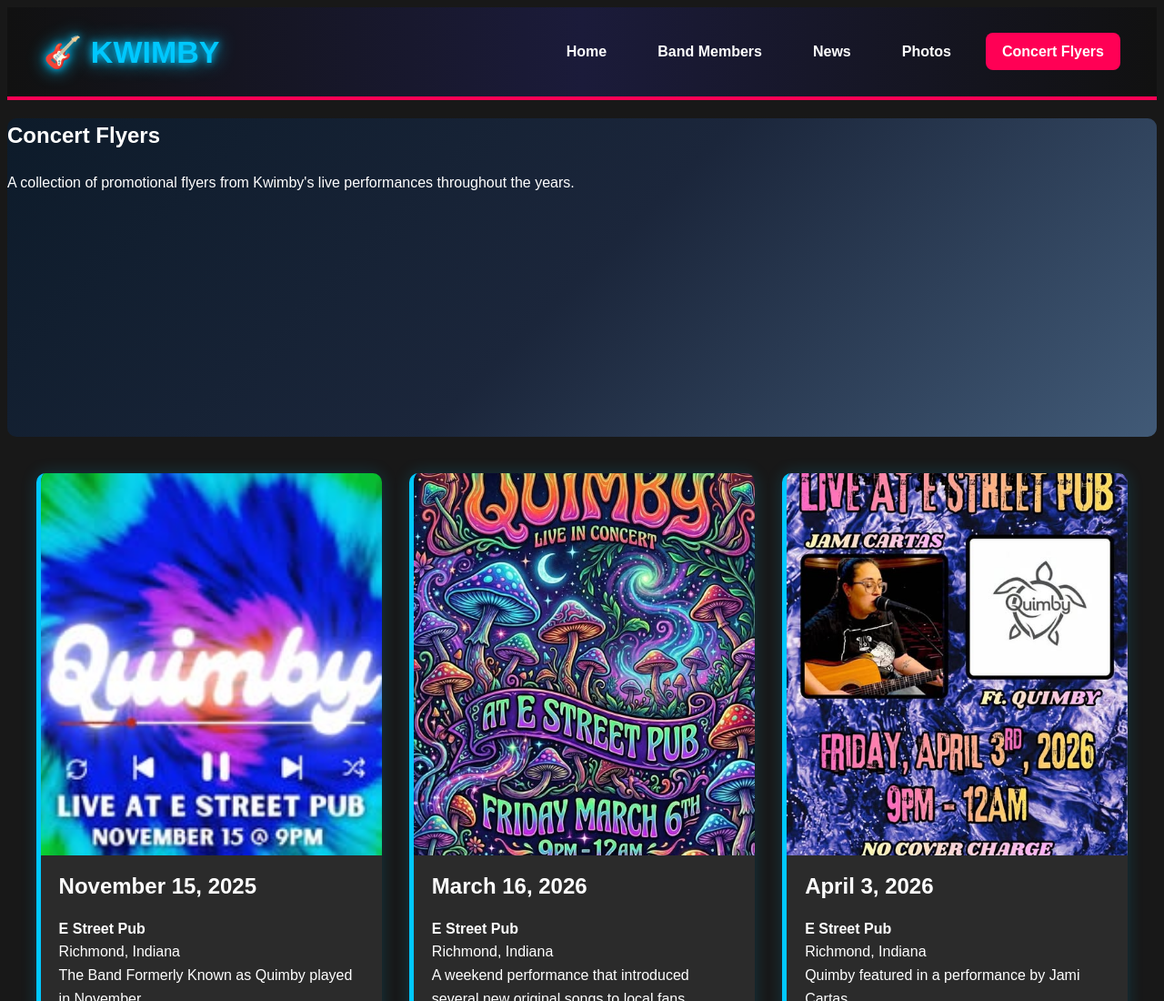
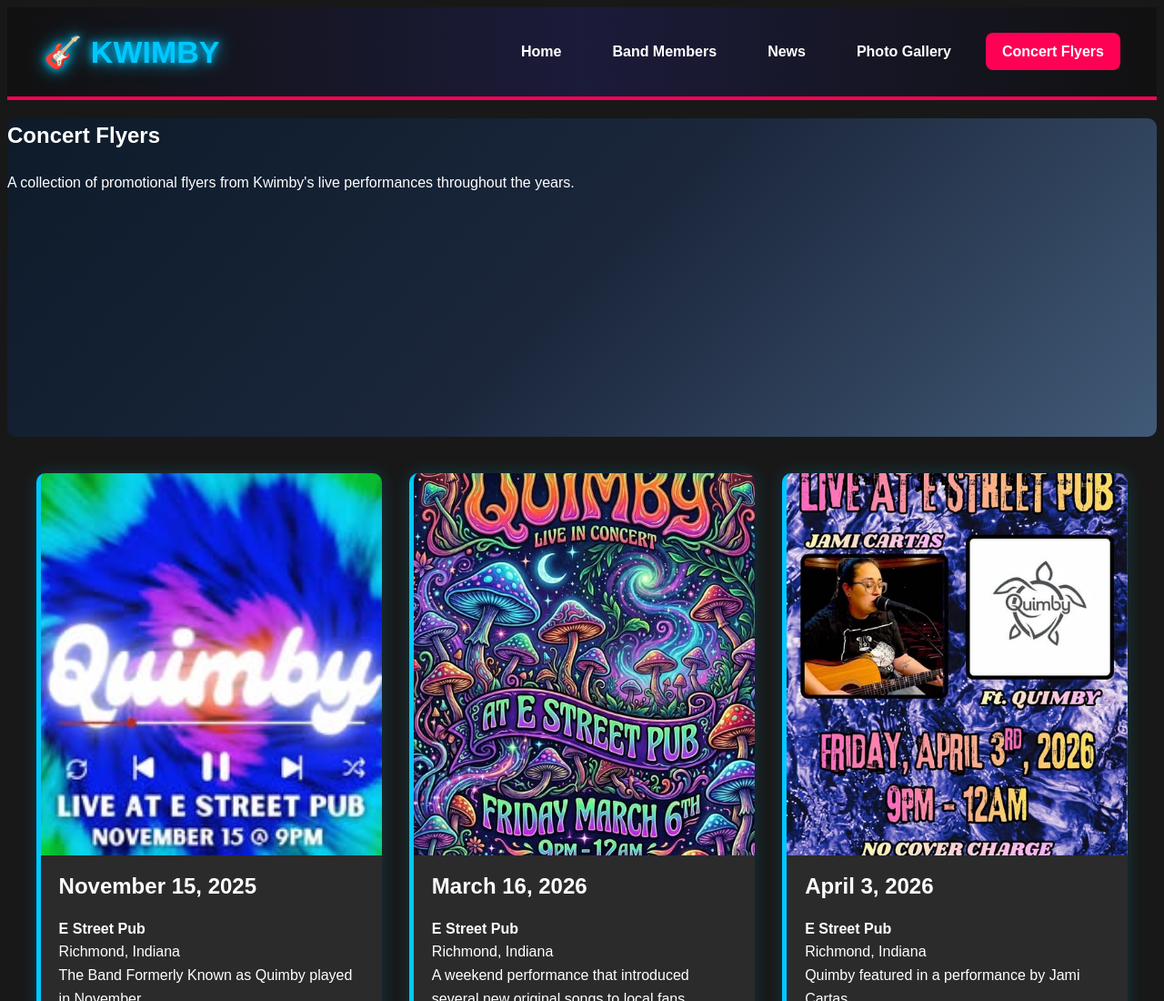
Before and after one commit to jclose2/Website-Development, a plain HTML site: page Band_Flyers.html in a window 1280 px wide. Shown: the top 1100 px of the page at 91% size. Drawn offline with Linux system fonts and the light colour scheme.

Commit message:
Rename 'Photos' link to 'Photo Gallery'

```diff
--- a/Band_Flyers.html
+++ b/Band_Flyers.html
@@ -20,7 +20,7 @@
 <li><a href="index.html">Home</a></li>
 <li><a href="Band_Members.html">Band Members</a></li>
 <li><a href="Band_News.html">News</a></li>
-<li><a href="Band_Photos.html">Photos</a></li>
+<li><a href="Band_Photos.html">Photo Gallery</a></li>
 <li><a href="Band_Flyers.html" class="active">Concert Flyers</a></li>
 </ul>
 </nav>
```
